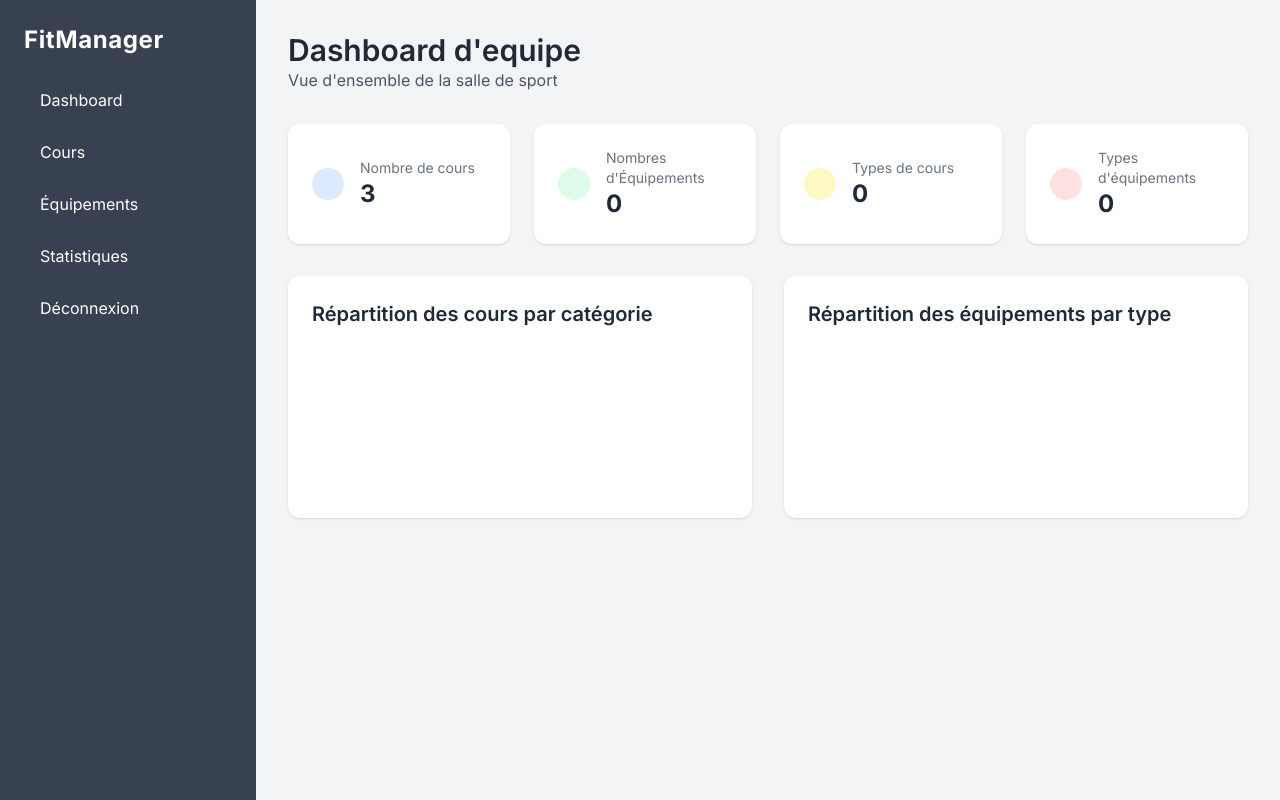
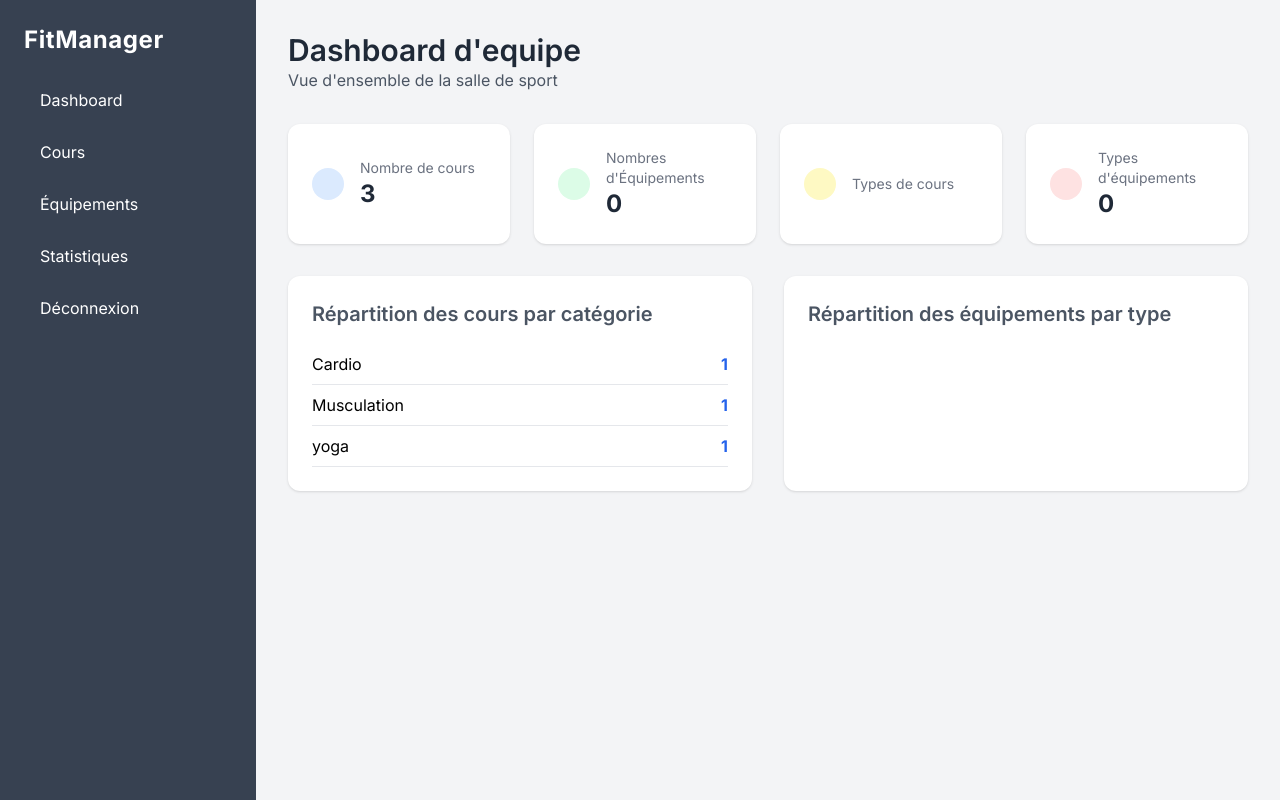
Before and after one commit to maryemlakhouil/fitmanager, a PHP site: page /dashbord.php in a window 1280 px wide. Run offline with PHP 8.4, Linux system fonts and the light colour scheme; data comes from the database, SQL or seed files in the repository; both versions use the stored data as it was after the commit; tables that the repository leaves empty hold one stand-in row (values such as "Sample post"); a map, chart or similar area stays blank; some libraries are stand-ins or nearby versions.

Commit message:
la repartition de cours par categorie

```diff
--- a/dashbord.php
+++ b/dashbord.php
@@ -2,6 +2,23 @@
 require_once "connex.php";
 $totalCours = $pdo->query("SELECT COUNT(*) FROM cours")->fetchColumn();
 $totalEquip = $pdo->query("SELECT COUNT(*) FROM equipements")->fetchColumn();
+
+// Récupération les cours par catégorie
+
+$stmt = $pdo->query("SELECT categorie, COUNT(*) AS total
+                        FROM cours
+                        WHERE categorie IS NOT NULL
+                        GROUP BY categorie;
+                    ");
+$coursParType = $stmt->fetchAll(PDO::FETCH_ASSOC);
+
+// Recuperation des equipements par type
+
+$stmt2 = $pdo->query("SELECT type, COUNT(*) AS total
+                        FROM equipements
+                        WHERE type is not null
+                     GROUP BY type");
+$equipParType = $stmt2->fetchAll(PDO::FETCH_ASSOC);
 
 ?>
 
@@ -66,7 +83,7 @@ $totalEquip = $pdo->query("SELECT COUNT(*) FROM equipements")->fetchColumn();
         <div class="p-4 bg-yellow-100 rounded-full"></div>
         <div>
           <p class="text-gray-500 text-sm">Types de cours</p>
-          <h3 class="text-2xl font-bold text-gray-800" id="card-type-cours">0</h3>
+          <h3 class="text-2xl font-bold text-gray-800" id="card-type-cours"></h3>
         </div>
     </div>
 
@@ -80,16 +97,30 @@ $totalEquip = $pdo->query("SELECT COUNT(*) FROM equipements")->fetchColumn();
 
     </section>
 
-    <!-- Charts Section -->
+    <!-- Charts Section les graphes -->
     <section class="grid grid-cols-1 lg:grid-cols-2 gap-8">
         <div class="bg-white shadow rounded-xl p-6">
-        <h3 class="text-xl font-semibold mb-4 text-gray-800">Répartition des cours par catégorie</h3>
-        <canvas id="chart-cours"></canvas>
+            <h3 class="text-xl font-semibold mb-4 text-gray-600">Répartition des cours par catégorie</h3>
+
+            <!-- <canvas id="chart-cours"></canvas> -->
+            <!-- ligne : qui contient categorie et Total de chaque categorie -->
+            <?php foreach ($coursParType as $ligne): ?>
+                <div class="flex justify-between border-b py-2">
+                    <span><?= $ligne['categorie']?></span>
+                    <span class="font-bold text-blue-600"><?= $ligne['total'] ?></span>
+                </div>
+            <?php endforeach;?>
         </div>
 
         <div class="bg-white shadow rounded-xl p-6">
-        <h3 class="text-xl font-semibold mb-4 text-gray-800">Répartition des équipements par type</h3>
-        <canvas id="chart-equipements"></canvas>
+            <h3 class="text-xl font-semibold mb-4 text-gray-600">Répartition des équipements par type</h3>
+            <!-- <canvas id="chart-equipements"></canvas> -->
+                <?php foreach ($equipParType as $ligne): ?>
+                    <div class="flex justify-between border-b py-2">
+                        <span><?= $ligne['type']?></span>
+                        <span class="font-bold text-green-600"><?= $ligne['total'] ?></span>
+                    </div>
+                <?php endforeach;?>
         </div>
     </section>
 
@@ -99,16 +130,16 @@ $totalEquip = $pdo->query("SELECT COUNT(*) FROM equipements")->fetchColumn();
   <script src="https://cdn.jsdelivr.net/npm/chart.js"></script>
 
   <!-- JS Dashboard Logic (à remplacer par tes données PHP) -->
-  <!-- <script>
+  <script>
     // Exemple de données (remplacées via PHP ou fetch API)
     const dataCours = {
       labels: ['Yoga', 'Musculation', 'Cardio'],
-      values: [12, 8, 5]
+      values: [2, 1, 1]
     };
 
     const dataEquip = {
       labels: ['Tapis de course', 'Haltères', 'Ballons'],
-      values: [10, 25, 15]
+      values: [1,1,2]
     };
 
     // Chart 1
@@ -128,6 +159,6 @@ $totalEquip = $pdo->query("SELECT COUNT(*) FROM equipements")->fetchColumn();
         datasets: [{ data: dataEquip.values }]
       }
     });
-  </script> -->
+  </script>
 </body>
 </html>
--- /dev/null
+++ b/statistique.php
@@ -0,0 +1,4 @@
+<?php
+require_once "connex.php";
+
+?>
```
Also changed, not shown: database.sql (+13 -0 lines). Lines whose indentation alone changed are shown as unchanged.
